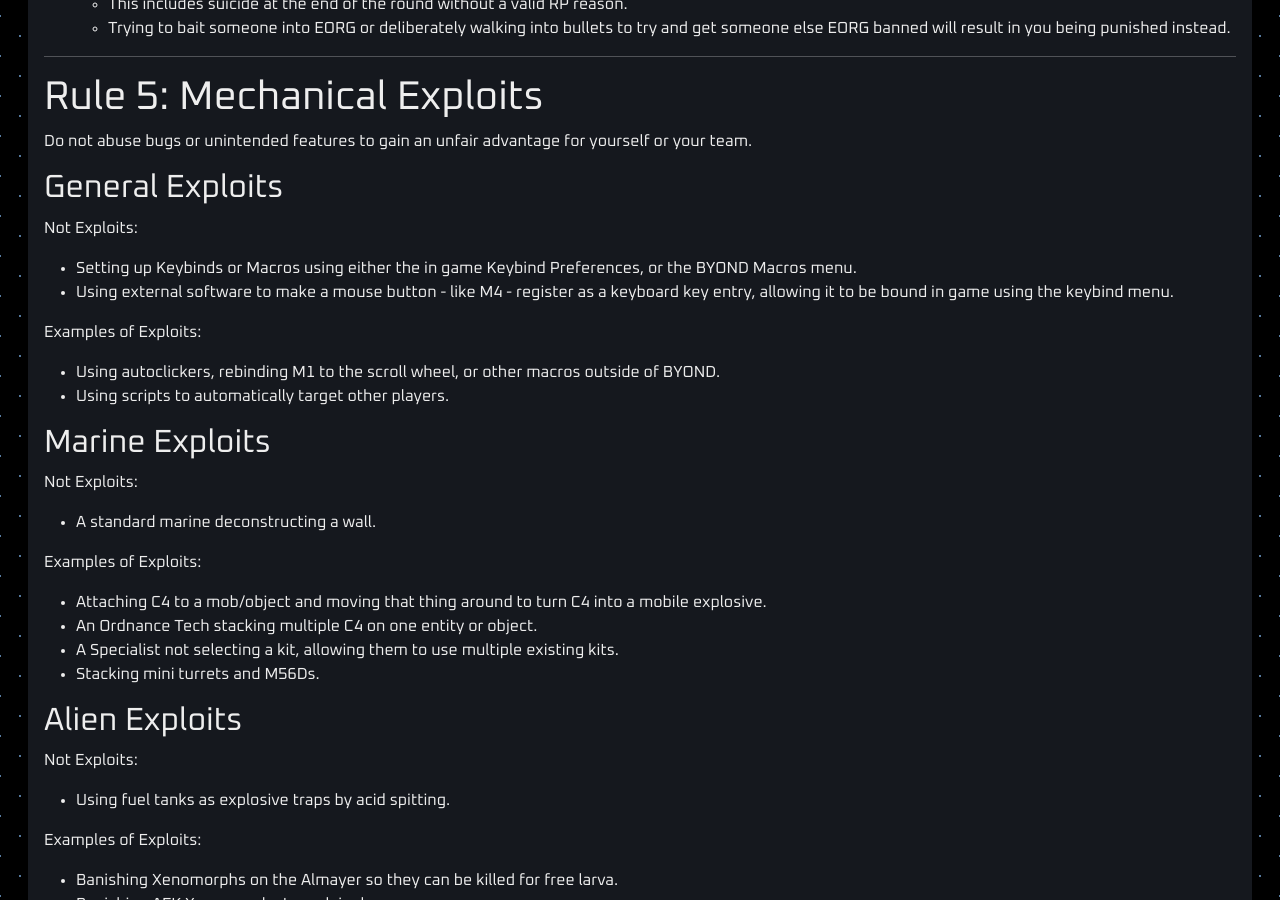
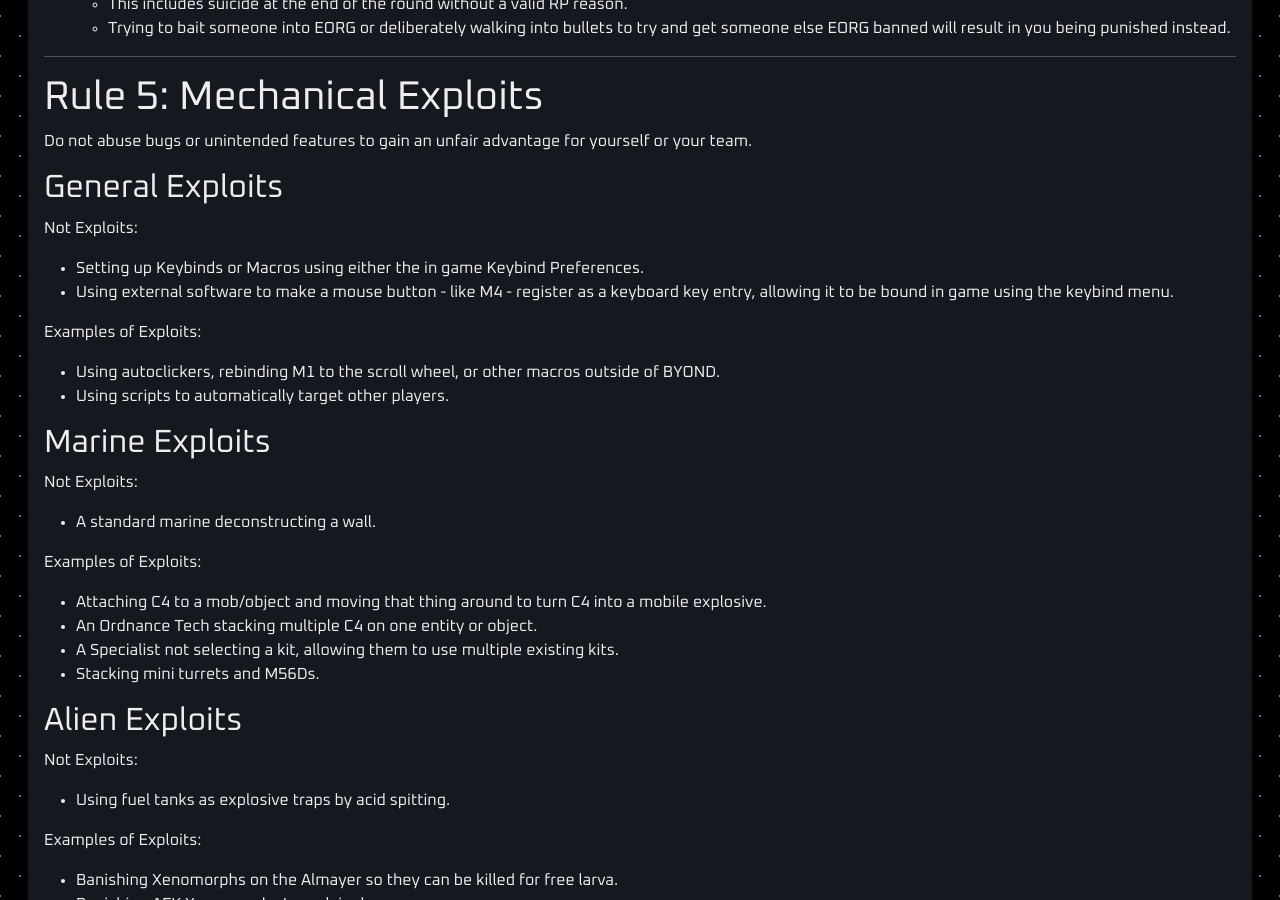
Before and after one commit to cmss13-devs/web, a Jekyll site: the page built from rules.md, in a window 1280 px wide and 900 px high, scrolled down 7104 px. Built offline with Jekyll 4.4.1, drawn with Linux system fonts in a browser that asks for light colours.

Commit message:
Remove mention of byond macros as an exception

```diff
--- a/rules.md
+++ b/rules.md
@@ -270,7 +270,7 @@
 ## General Exploits
 
 Not Exploits:
-- Setting up Keybinds or Macros using either the in game Keybind Preferences, or the BYOND Macros menu.
+- Setting up Keybinds or Macros using either the in game Keybind Preferences.
 - Using external software to make a mouse button - like M4 - register as a keyboard key entry, allowing it to be bound in game using the keybind menu.
 
 Examples of Exploits:
```
